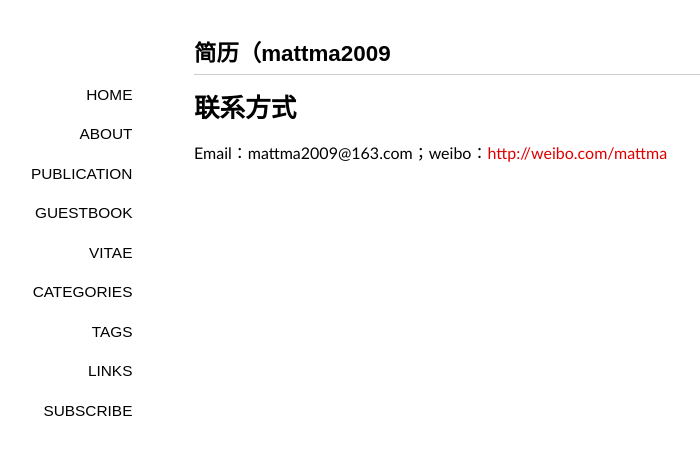
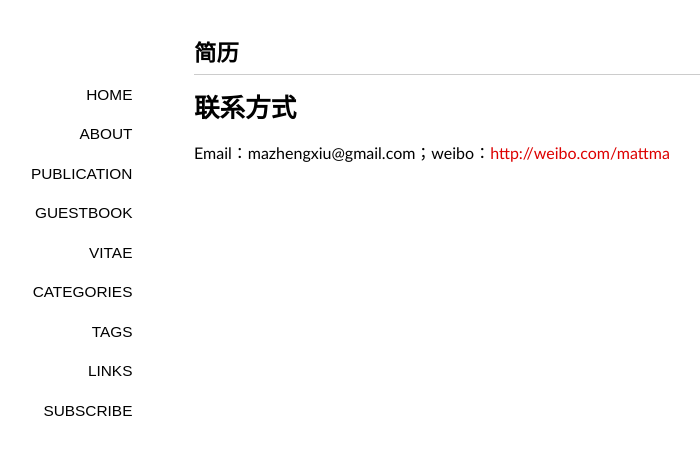
Before and after one commit to mattma2009/tour, a Jekyll site: the page built from vitae/index.md, in a window 1280 px wide. Shown: the top 455 px of the page, without its empty margins (146-846 px from the left). Built offline with Jekyll 4.4.1, drawn with Linux system fonts in a browser that asks for light colours; some web fonts are replaced; Markdown is read by kramdown in place of the engine named in the settings.

Commit message:
cv
Signed-off-by: Ma Matt <mazhengxiu@gmail.com>

```diff
--- a/vitae/index.md
+++ b/vitae/index.md
@@ -1,8 +1,8 @@
 ---
 layout: page
-title: 简历（mattma2009
+title: 简历
 ---
 
 # 联系方式
 
-Email：mattma2009@163.com；weibo：<http://weibo.com/mattma>
+Email：mazhengxiu@gmail.com；weibo：<http://weibo.com/mattma>
```
